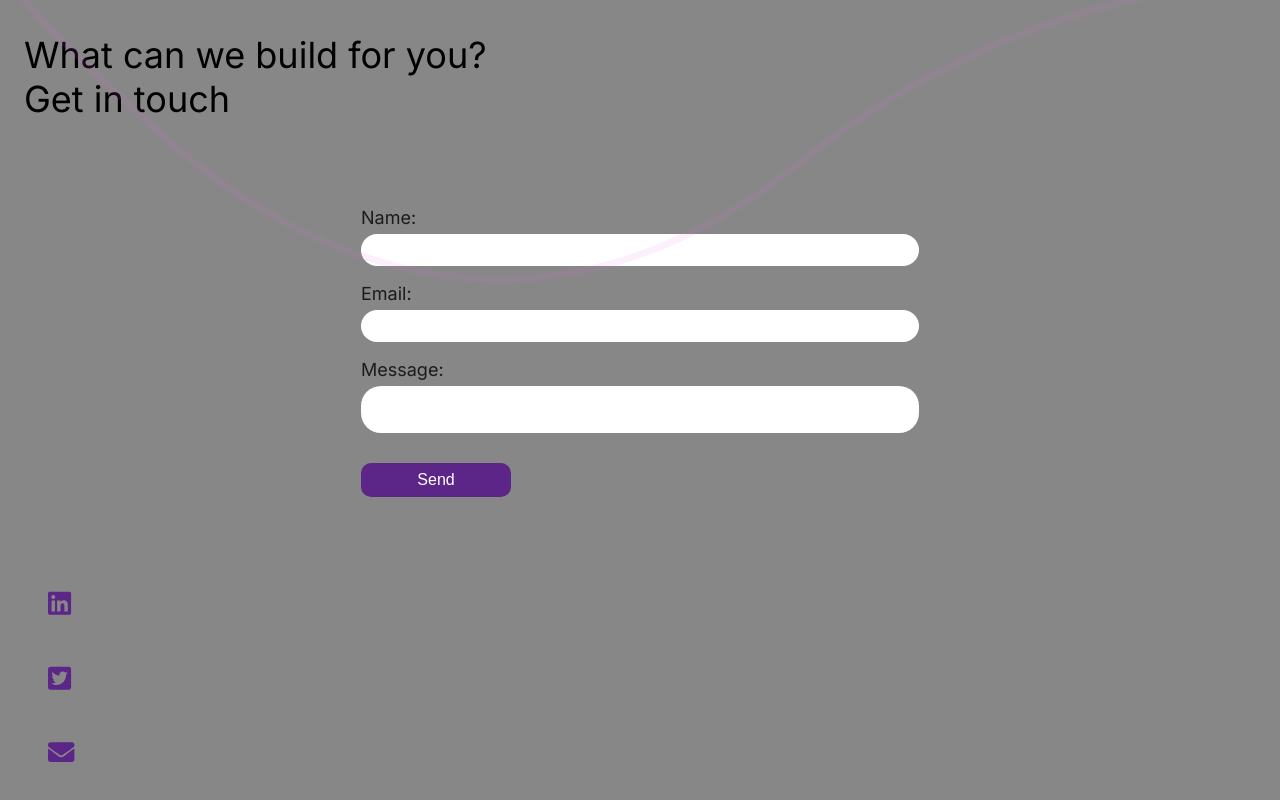
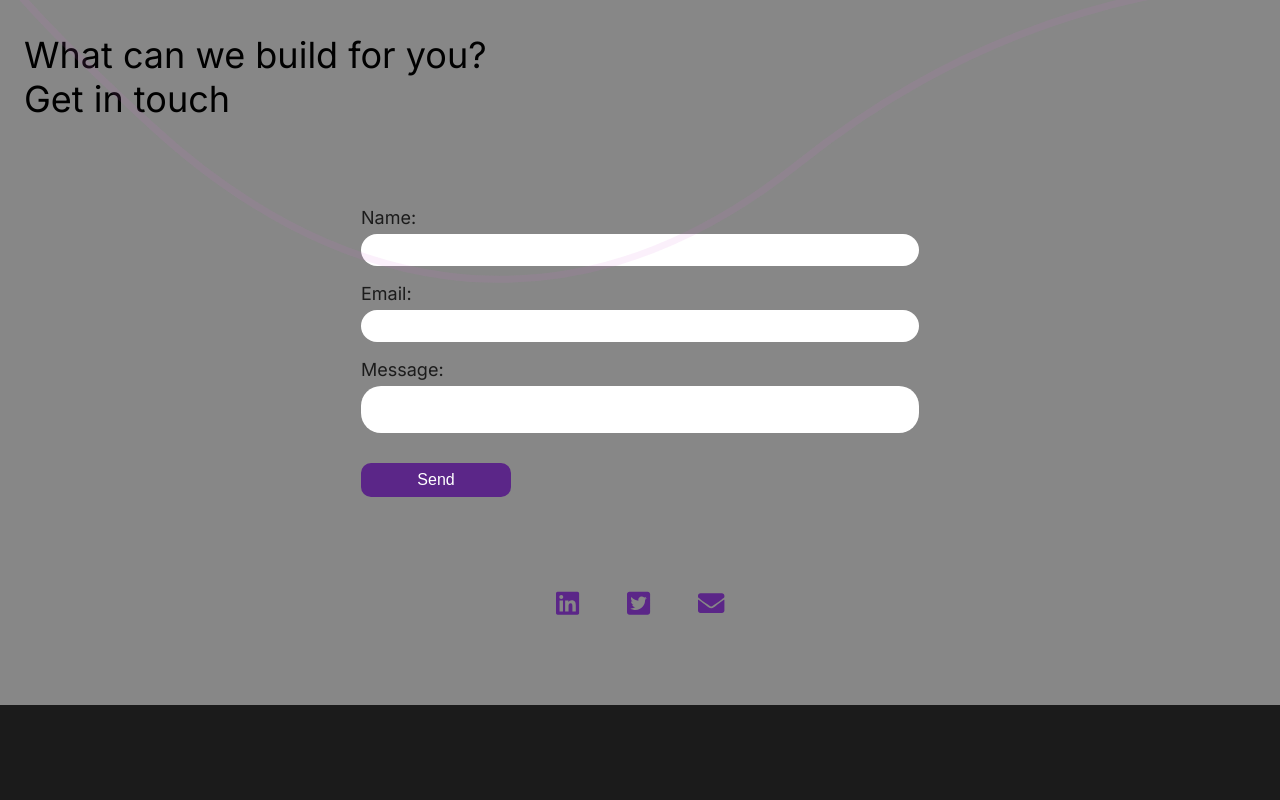
Before and after one commit to kceron/a-site-one, a React (Create React App) app: page / in a window 1280 px wide. Shown: the part 1188-1988 px from the top of the page. After the commit the page ends 1893 px from the top, so only its background shows below. Built offline with nearby package versions, Linux system fonts and the light colour scheme.

Commit message:
icons style

```diff
--- a/src/pages/ContactUs.js
+++ b/src/pages/ContactUs.js
@@ -64,7 +64,7 @@ const ContactUs = () => {
           </form>
         </FormContainer>
         <Hide className="bottom">
-          <ul className="icons">
+          <StyledSocialWrap>
             <StyledSocial>
               <a
                 href="https://www.linkedin.com/company/arco-data-design/about/"
@@ -93,7 +93,7 @@ const ContactUs = () => {
                 </span>
               </a>
             </StyledSocial>
-          </ul>
+          </StyledSocialWrap>
         </Hide>
       </div>
       <ScrollTop />
@@ -123,9 +123,21 @@ const Hide = styled.div`
   overflow: hidden;
 `;
 
+const StyledSocialWrap = styled(motion.ul)`
+  display: flex;
+  flex-wrap: wrap;
+  @media (max-width: 1300px) {
+    justify-content: center;
+  }
+`;
+
 const StyledSocial = styled(motion.div)`
-  display: flex;
-  align-items: center;
+  flex-basis: 5rem;
+  /* margin-left: 2rem; */
+  .icon {
+    display: flex;
+    align-items: center;
+  }
   a {
     margin: 2rem;
     text-decoration: none;
@@ -148,12 +160,13 @@ const FormContainer = styled.div`
     margin: 1rem 0;
   }
   form label {
-    margin-top:5px;
-    margin-bottom:3px;
-    font-size:18px;
-    color: #1B1B1B;
+    margin-top: 5px;
+    margin-bottom: 3px;
+    font-size: 18px;
+    color: #1b1b1b;
   }
-  form input, form textarea {
+  form input,
+  form textarea {
     margin-top: 0.25rem;
     margin-bottom: 1rem;
     padding: 0.7rem;
@@ -161,29 +174,26 @@ const FormContainer = styled.div`
     border-radius: 20px;
     border: 1px solid var(--gray);
   }
-  form input[type=submit] {
+  form input[type="submit"] {
     margin: 1.5rem 0 1rem;
     width: 150px;
     color: white;
     font-size: 16px;
     cursor: pointer;
-    background-color: #5B2688;
+    background-color: #5b2688;
     border-radius: 10px;
-    /* align-items: center; */
-
   }
-  form textarea{
+  form textarea {
     resize: none;
   }
   form input:focus {
-    outline:none;
-    background-color: #DDD2DC;
+    outline: none;
+    background-color: #ddd2dc;
   }
   form textarea:focus {
-    outline:none;
-    background-color: #DDD2DC;
+    outline: none;
+    background-color: #ddd2dc;
   }
-
 `;
 
 export default ContactUs;
```
